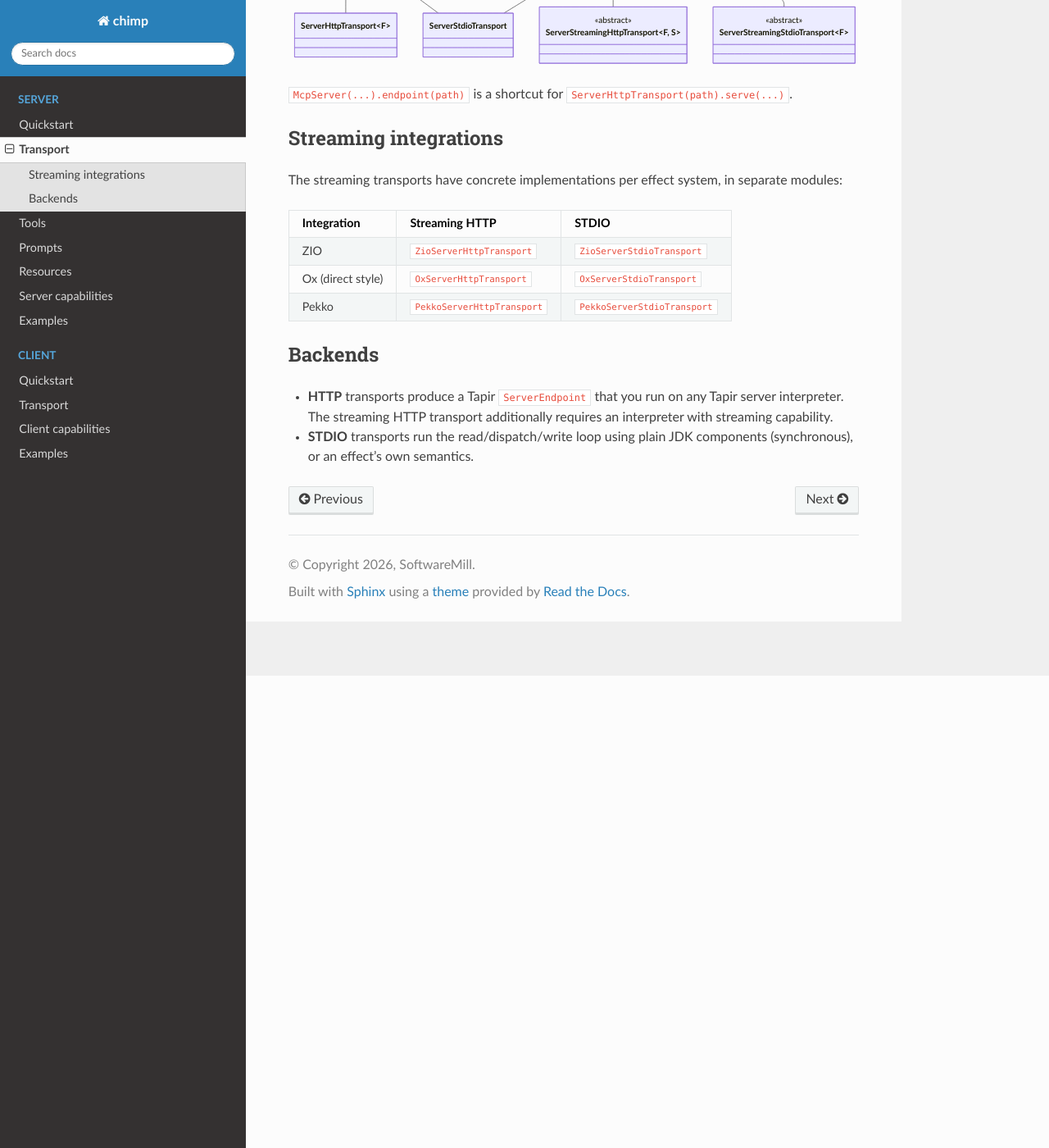
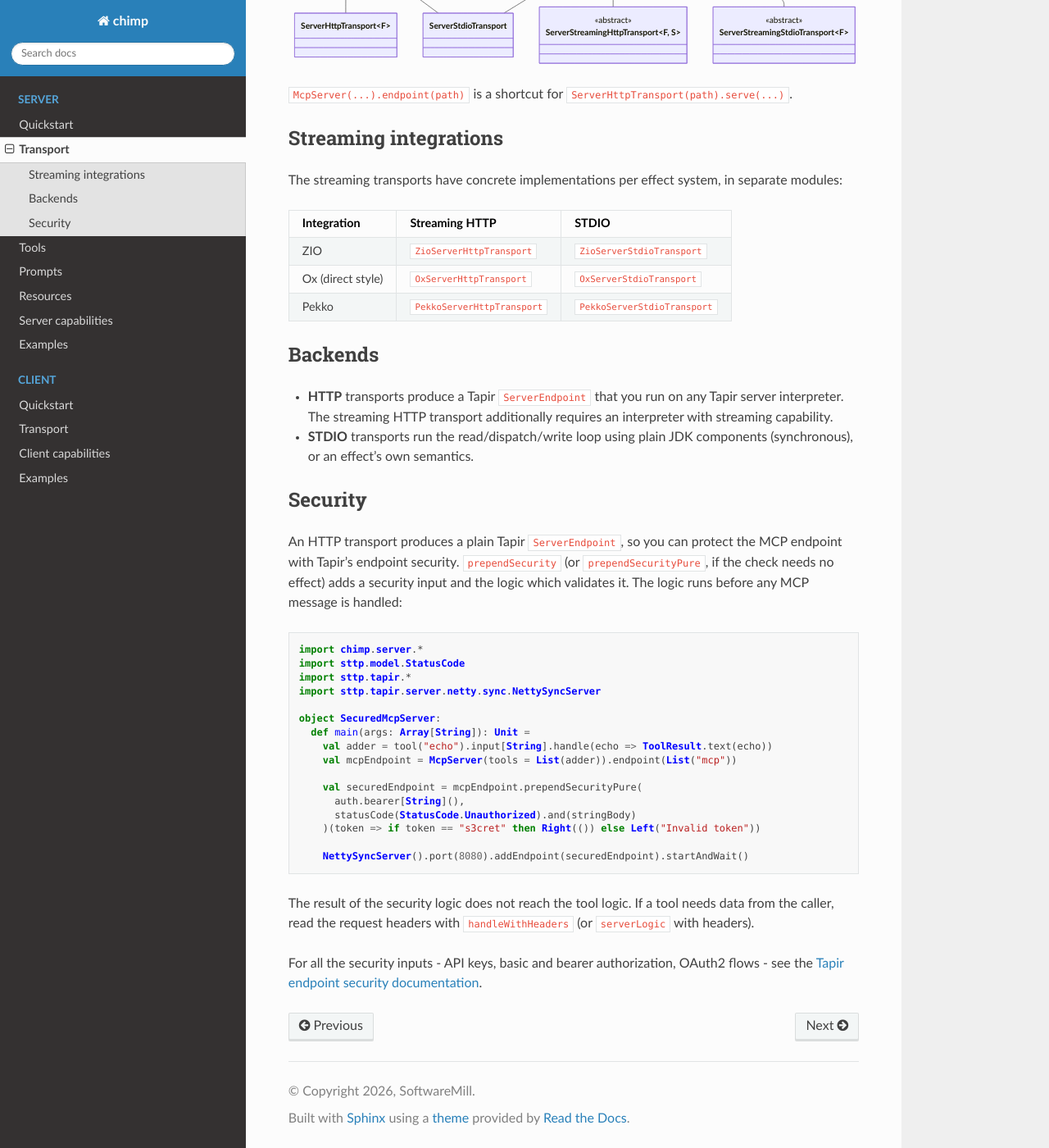
Before and after one commit to softwaremill/chimp, a Sphinx documentation site: the page built from docs/server/transport.md, in a window 1280 px wide and 1400 px high, scrolled down 576 px. Shown: the whole window at 82% size. Built offline with Sphinx 7.4.7 and the Read the Docs theme 3.1.0, drawn with Linux system fonts in a browser that asks for light colours.

Commit message:
misc: mention endpoint security in the docs

````diff
--- a/docs/server/transport.md
+++ b/docs/server/transport.md
@@ -49,3 +49,30 @@ The streaming transports have concrete implementations per effect system, in sep
 
 - **HTTP** transports produce a Tapir `ServerEndpoint` that you run on any Tapir server interpreter. The streaming HTTP transport additionally requires an interpreter with streaming capability.
 - **STDIO** transports run the read/dispatch/write loop using plain JDK components (synchronous), or an effect's own semantics.
+
+## Security
+
+An HTTP transport produces a plain Tapir `ServerEndpoint`, so you can protect the MCP endpoint with Tapir's endpoint security. `prependSecurity` (or `prependSecurityPure`, if the check needs no effect) adds a security input and the logic which validates it. The logic runs before any MCP message is handled:
+
+```scala mdoc:compile-only
+import chimp.server.*
+import sttp.model.StatusCode
+import sttp.tapir.*
+import sttp.tapir.server.netty.sync.NettySyncServer
+
+object SecuredMcpServer:
+  def main(args: Array[String]): Unit =
+    val adder = tool("echo").input[String].handle(echo => ToolResult.text(echo))
+    val mcpEndpoint = McpServer(tools = List(adder)).endpoint(List("mcp"))
+
+    val securedEndpoint = mcpEndpoint.prependSecurityPure(
+      auth.bearer[String](),
+      statusCode(StatusCode.Unauthorized).and(stringBody)
+    )(token => if token == "s3cret" then Right(()) else Left("Invalid token"))
+
+    NettySyncServer().port(8080).addEndpoint(securedEndpoint).startAndWait()
+```
+
+The result of the security logic does not reach the tool logic. If a tool needs data from the caller, read the request headers with `handleWithHeaders` (or `serverLogic` with headers).
+
+For all the security inputs - API keys, basic and bearer authorization, OAuth2 flows - see the [Tapir endpoint security documentation](https://tapir.softwaremill.com/en/latest/endpoint/security.html).
````
